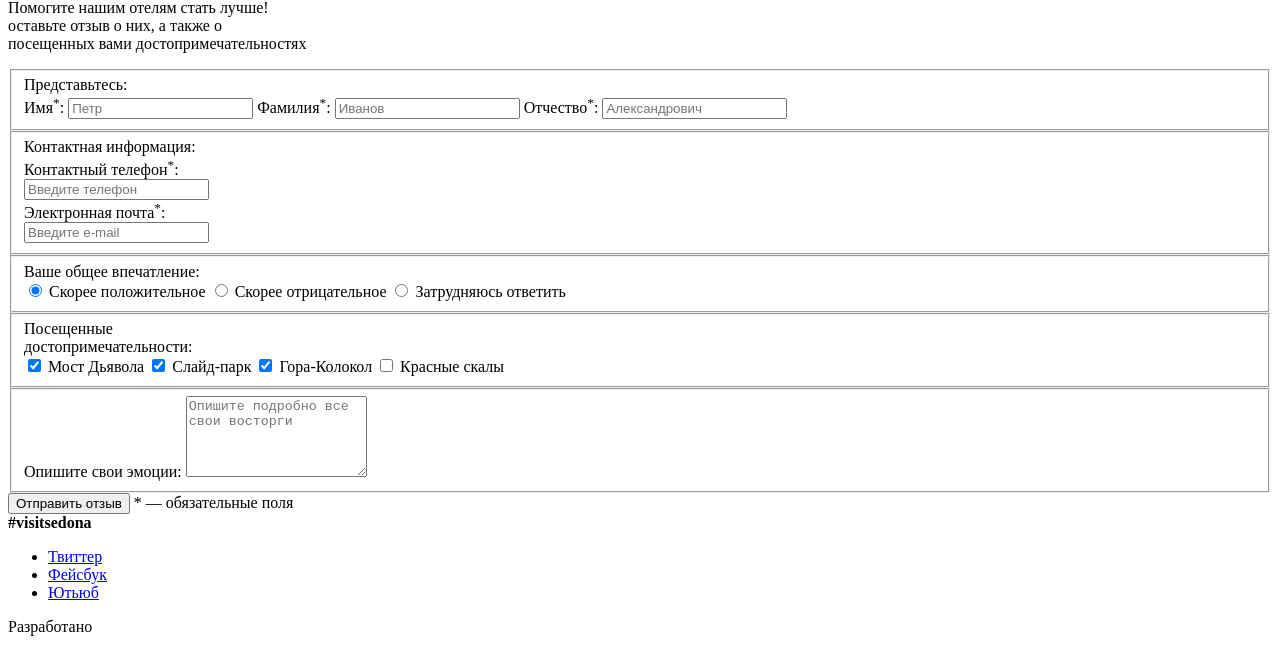
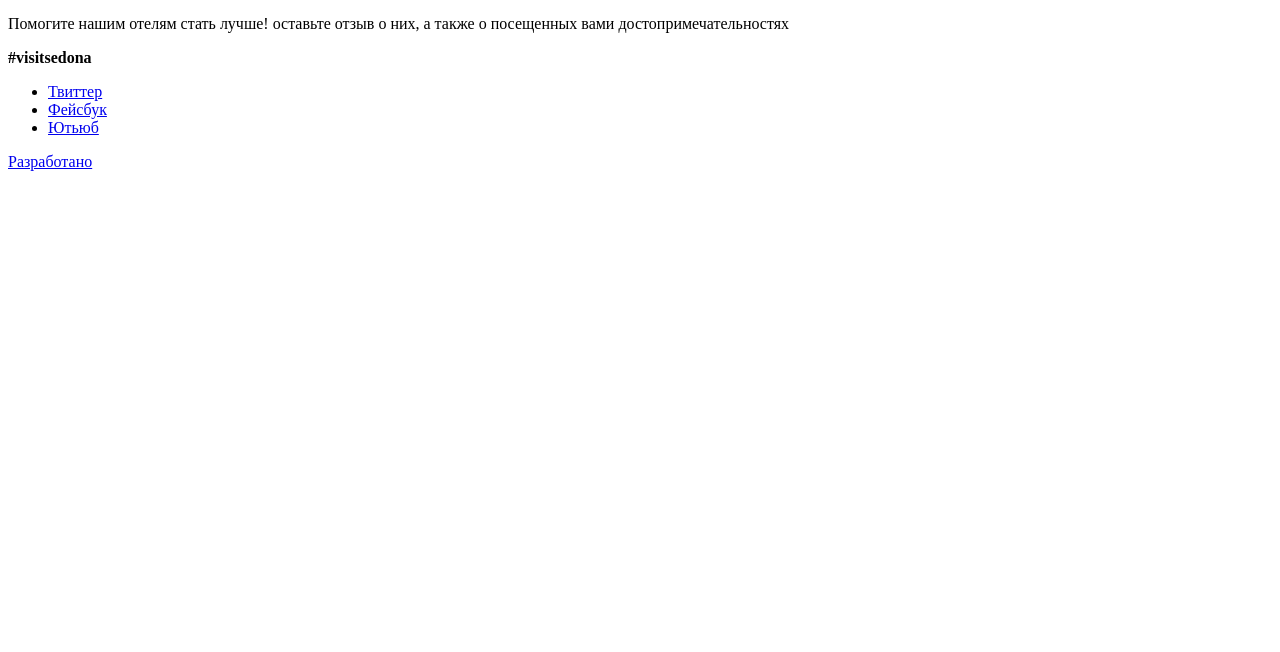
Before and after one commit to cptMess/902843-sedona-20, a website: page source/form.html in a window 1280 px wide. Shown: the part 303-955 px from the top of the page. After the commit the page ends 800 px from the top, so only its background shows below. Drawn offline with Linux system fonts and the light colour scheme.

Commit message:
Начинаем методичную разметку личного проекта 2

```diff
--- a/source/form.html
+++ b/source/form.html
@@ -9,103 +9,40 @@
 
 <body>
   <header class="page-header">
-    <a class="page-header__logo">
-      <img src="img/logotype-mobile.svg.svg" width="84" height="101" alt="Седона">
-    </a>
     <nav class="main-nav">
       <button class="main-nav__toggle" type="button">
         <span class="visually-hidden">Открыть меню</span>
       </button>
       <div class="main-nav__wrapper">
         <ul class="main-nav__list">
-          <li class="site-list__item site-list__item--active">
-            <a href="#">Главная</a>
+          <li class="main-nav__item">
+            <a href="index.html">Главная</a>
           </li>
-          <li class="site-list__item">
-            <a href="#">Фото и видео</a>
+          <li class="main-nav__item">
+            <a href="photo.html">Фото и видео</a>
           </li>
-          <li class="site-list__item">
+          <li class="main-nav__item main-nav__item--active">
             <a href="#">Форма отзыва</a>
           </li>
-          <li class="site-list__item">
+          <li class="main-nav__item">
             <a href="#">HTML-Academy</a>
           </li>
         </ul>
       </div>
+      <a class="page-header__logo" href="index.html">
+        <img src="img/logotype-mobile.svg.svg" width="84" height="101" alt="Седона">
+      </a>
     </nav>
   </header>
 
   <main class="page-main">
     <div class="lead page-main__lead">
       <h1 class="lead__caption">Оставьте свой отзыв</h1>
-      <p class="lead__text">Помогите нашим отелям стать лучше!<br>
-        оставьте отзыв о них, а также о<br>
+      <p class="lead__text">Помогите нашим отелям стать лучше!
+        оставьте отзыв о них, а также о
         посещенных вами достопримечательностях</p>
     </div>
-    <form action="https://echo.htmlacademy.ru" method="post" class="testimonial-form">
-      <!--Фамилия, имя, отчество-->
-      <fieldset class="testimonial-form__group">
-        <div class="testimonial-form__legend">Представьтесь:</div>
-        <label class="testimonial-form__label" for="first-name">Имя<sup>*</sup>:</label>
-        <input type="text" name="first-name" placeholder="Петр" id="first-name" required>
-        <label class="testimonial-form__label" for="surname">Фамилия<sup>*</sup>:</label>
-        <input type="text" name="surname" placeholder="Иванов" id="surname" required>
-        <label class="testimonial-form__label" for="patronymic">Отчество<sup>*</sup>:</label>
-        <input type="text" name="patronymic" placeholder="Александрович" id="patronymic">
-      </fieldset>
-      <!--Контакты-->
-      <fieldset class="testimonial-form__group">
-        <div class="testimonial-form__legend">Контактная информация:</div>
-        <div class="testimonial-form__flex-wrap">
-          <label class="testimonial-form__label" for="user-phone">Контактный телефон<sup>*</sup>:</label>
-          <div class="testimonial-form__input">
-            <input type="tel" name="user-phone" placeholder="Введите телефон" id="user-phone" required>
-          </div>
-          <label class="testimonial-form__label" for="user-email">Электронная почта<sup>*</sup>:</label>
-          <div class="testimonial-form__input">
-            <input type="email" name="user-email" placeholder="Введите e-mail" id="user-email" required>
-          </div>
-        </div>
-      </fieldset>
-      <!--Впечатления-->
-      <fieldset class="testimonial-form__group">
-        <div class="testimonial-form__legend">Ваше общее впечатление:</div>
-        <div class="testimonial-form__flex-wrap">
-          <input class="visually-hidden" type="radio" name="filling" value="positive" id="radio-positive" checked>
-          <label class="testimonial-form__label" for="radio-positive">Скорее положительное</label>
-          <input class="visually-hidden testimonial-form__input" type="radio" name="filling" value="negative"
-            id="radio-negative">
-          <label class="testimonial-form__label" for="radio-negative">Скорее отрицательное</label>
-          <input class="visually-hidden testimonial-form__input" type="radio" name="filling" value="no-answer"
-            id="radio-no-answer">
-          <label class="testimonial-form__label" for="radio-no-answer">Затрудняюсь ответить</label>
-        </div>
-      </fieldset>
-      <!--Достопремечательности-->
-      <fieldset class="testimonial-form__group">
-        <div class="testimonial-form__legend">Посещенные <br>достопримечательности:</div>
-        <div class="testimonial-form__flex-wrap">
-          <input class="visually-hidden" type="checkbox" name="bridge" value="bridge" id="checkbox-bridge" checked>
-          <label class="testimonial-form__label" for="checkbox-bridge">Мост Дьявола</label>
-          <input class="visually-hidden" type="checkbox" name="park" value="park" id="checkbox-park" checked>
-          <label class="testimonial-form__label" for="checkbox-park">Слайд-парк</label>
-          <input class="visually-hidden" type="checkbox" name="mountain" value="mountain" id="checkbox-mountain"
-            checked>
-          <label class="testimonial-form__label" for="checkbox-mountain">Гора-Колокол</label>
-          <input class="visually-hidden" type="checkbox" name="red-rocks" value="red-rocks" id="checkbox-red-rocks">
-          <label class="testimonial-form__label" for="checkbox-red-rocks">Красные скалы</label>
-        </div>
-      </fieldset>
-      <!--Эмоции-->
-      <fieldset class="testimonial-form__group">
-        <label class="testimonial-form__label" for="message-area">Опишите свои эмоции:</label>
-        <textarea name="message" rows="5" placeholder="Опишите подробно все свои восторги" id="message-area"></textarea>
-      </fieldset>
-      <div class="testimonial-form__btn-wrap">
-        <button class="testimonial-form__button btn" type="submit">Отправить отзыв</button>
-        <span class="testimonial-form__note">* — обязательные поля</span>
-      </div>
-    </form>
+
   </main>
   <footer class="page-footer">
     <!--Соц.сети-->
@@ -131,7 +68,7 @@
     </section>
     <!--Копирайт-->
     <section class="copyright page-footer__copyright">
-      <p class="copyright__text">Разработано</p>
+      <a href="https://htmlacademy.ru/intensive/adaptive">Разработано</a>
     </section>
   </footer>
 </body>
```
Also changed, not shown: source/index.html (+30 -22 lines), source/photo.html (+22 -25 lines), source/img/logo-index-bckgrnd.jpg (added), source/img/logo-index.svg (added).
